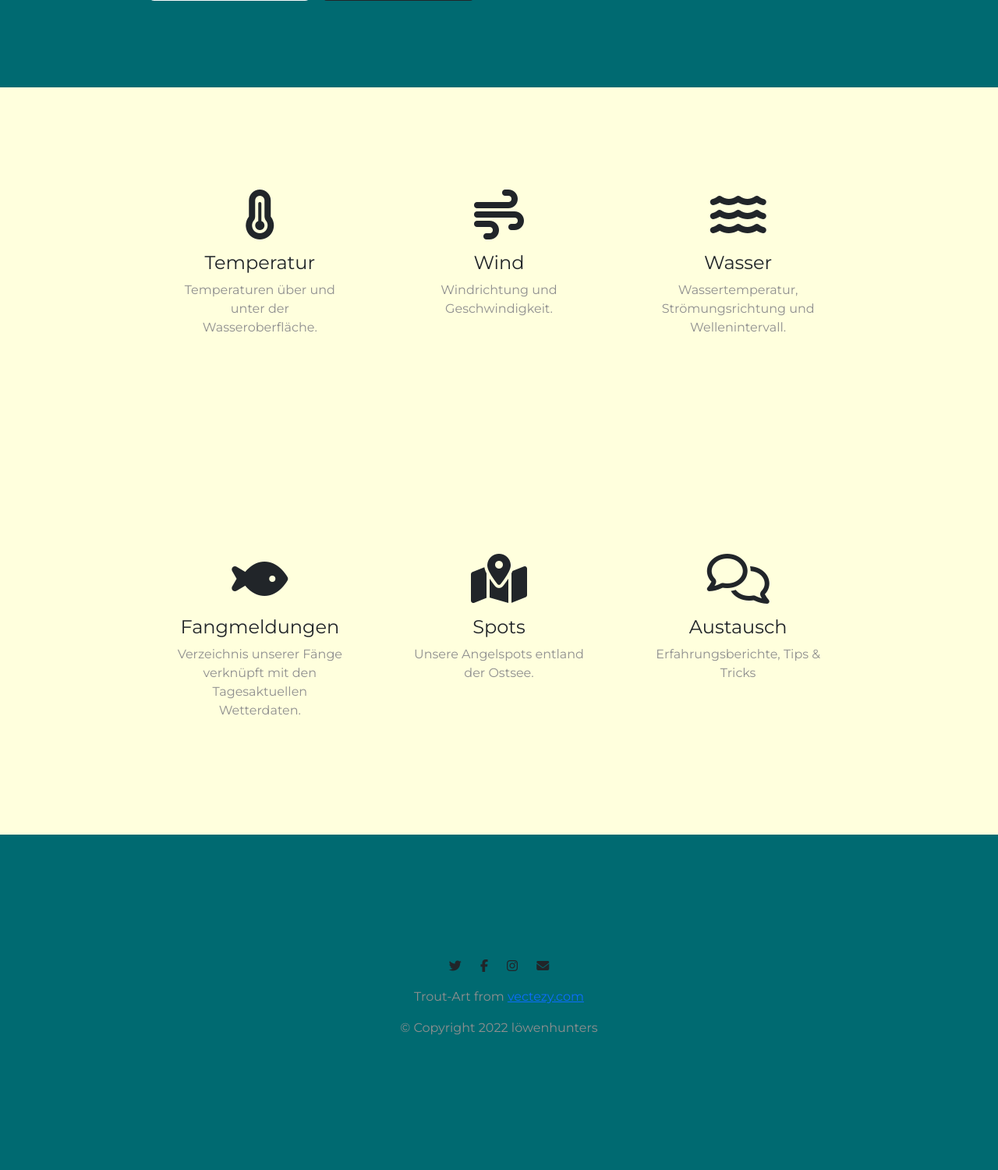
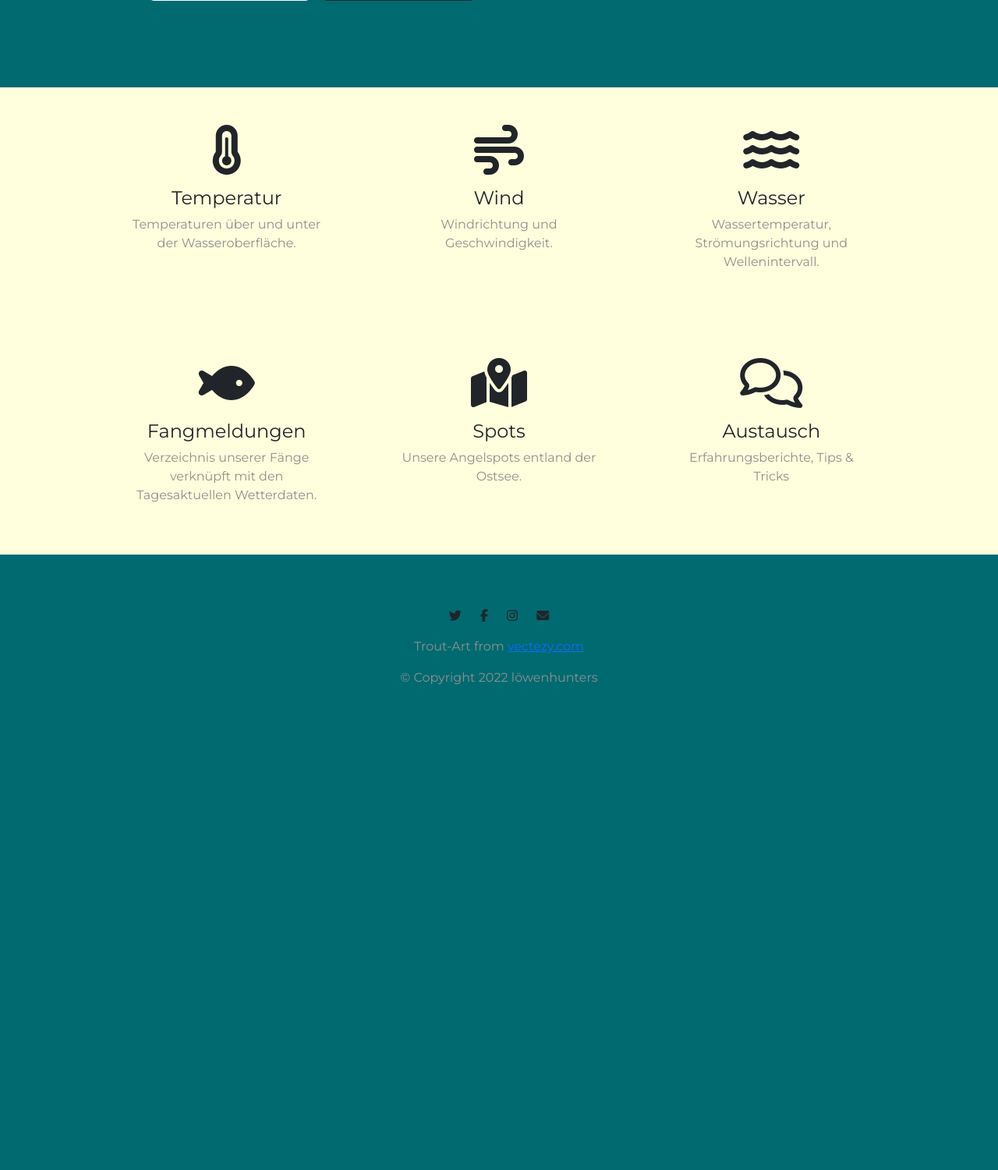
Before and after one commit to MoeBet/loewenhunters_backend, a Flask app: page / in a window 1280 px wide. Shown: the part 638-2138 px from the top of the page at 78% size. After the commit the page ends 1516 px from the top, so only its background shows below. Run offline with Flask 2, Linux system fonts and the light colour scheme; some libraries are stand-ins or nearby versions.

Commit message:
changed CSS

```diff
--- a/static/css/styles.css
+++ b/static/css/styles.css
@@ -39,7 +39,7 @@ p {
 /* Containers */
 
 .container-fluid {
-  padding: 7% 15%;
+  padding: 0% 10%;
 }
 
 
```
